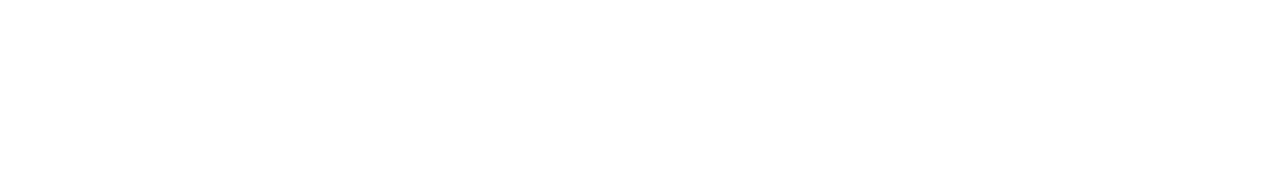
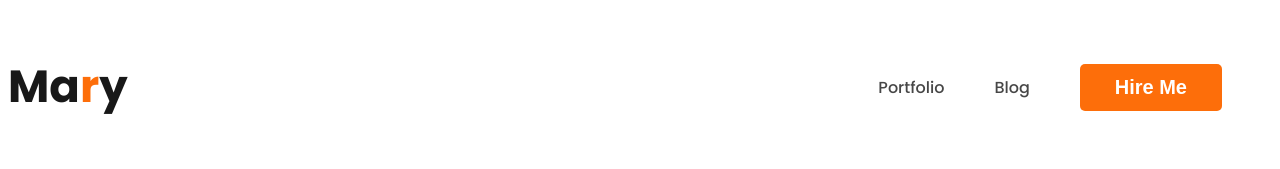
Before and after one commit to Sadiql/developer-portfolio, a plain HTML site: page index.html in a window 1280 px wide. Drawn offline with Linux system fonts and the light colour scheme.

Commit message:
Added navigation

```diff
--- a/index.html
+++ b/index.html
@@ -4,10 +4,21 @@
     <meta charset="UTF-8">
     <meta name="viewport" content="width=device-width, initial-scale=1.0">
     <title>Developer Portfolio</title>
+    <link rel="preconnect" href="https://fonts.googleapis.com">
+<link rel="preconnect" href="https://fonts.gstatic.com" crossorigin>
+<link href="https://fonts.googleapis.com/css2?family=Cormorant+Garamond:ital,wght@1,500&family=Inter:wght@700&family=Open+Sans:wght@800&family=Poppins:ital,wght@0,500;0,700;1,700&display=swap" rel="stylesheet">
+    <link rel="stylesheet" href="styles/style.css">
 </head>
 <body>
     <header>
-
+        <nav>
+            <h3 class="nav-title">Ma<span class="text-primary">r</span>y</h3>
+            <ul>
+                <li><a href="">Portfolio</a></li>
+                <li><a href="">Blog</a></li>
+                <li><button class="btn-primary">Hire Me</button></li>
+            </ul>
+        </nav>
     </header>
     <main>
 
--- /dev/null
+++ b/styles/style.css
@@ -0,0 +1,50 @@
+body {
+    font-family: 'Cormorant Garamond', serif;
+    font-family: 'Inter', sans-serif;
+    font-family: 'Open Sans', sans-serif;
+    font-family: 'Poppins', sans-serif;
+}
+
+.text-primary {
+    color: #FD6E0A;
+}
+
+.btn-primary {
+    border-radius: 5px;
+    background: #FD6E0A;
+    border: none;
+    color: white;
+    font-size: 20px;
+    font-weight: 700;
+    padding: 12px 35px;
+
+}
+
+nav {
+    display: flex;
+    justify-content: space-between;
+    align-items: center;
+}
+
+.nav-title {
+    color: #181818;
+    font-size: 45px;
+    font-weight: 800;
+}
+
+nav>ul {
+    display: flex;
+    align-items: center;
+}
+
+nav li {
+    list-style: none;
+    margin-right: 50px;
+
+
+}
+
+nav a {
+    text-decoration: none;
+    color: #474747;
+}
```
